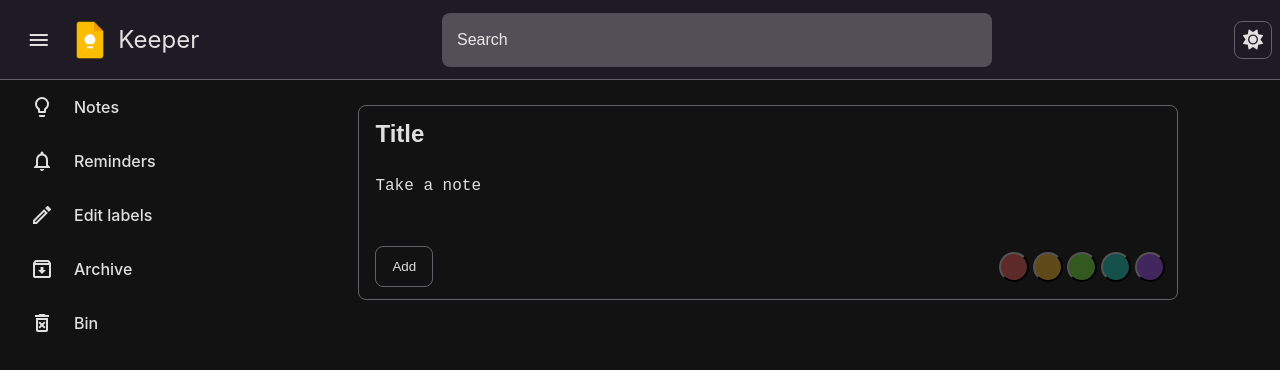
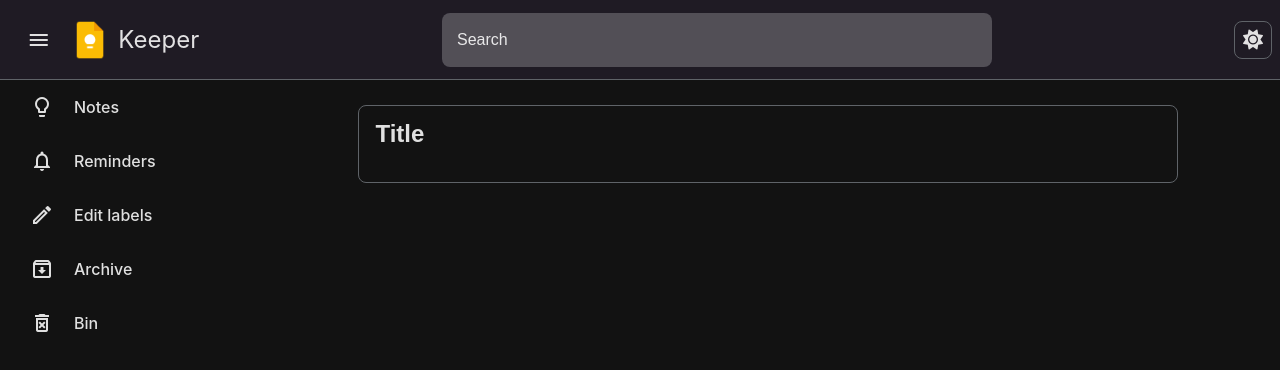
Before and after one commit to Deepak-1373/keeper-app, a React (Create React App) app: page / in a window 1280 px wide. Shown: the top 370 px of the page. Built offline with nearby package versions, Linux system fonts and the light colour scheme.

Commit message:
feat: add focus and blur on note form

```diff
--- a/src/components/ColorList/ColorList.jsx
+++ b/src/components/ColorList/ColorList.jsx
@@ -3,7 +3,7 @@ import { darkColors, lightColors } from "./data";
 import { useTheme } from "../../context";
 import "./ColorList.css";
 
-export const ColorList = ({ handleColorListChange }) => {
+export const ColorList = ({ handleColorListChange, formDisplay }) => {
   const { theme } = useTheme();
 
   const themeValue = theme === "dark" ? darkColors : lightColors;
@@ -15,7 +15,10 @@ export const ColorList = ({ handleColorListChange }) => {
           type="button"
           key={color}
           className="color-picker"
-          style={{ backgroundColor: color }}
+          style={{
+            backgroundColor: color,
+            display: formDisplay ? "block" : "none",
+          }}
           onClick={() => handleColorListChange("backgroundColor", color)}
         ></button>
       ))}
--- a/src/components/NotesForm/NotesForm.jsx
+++ b/src/components/NotesForm/NotesForm.jsx
@@ -6,7 +6,7 @@ import "./NotesForm.css";
 
 export const NotesForm = () => {
   const { notesDispatch } = useNotes();
-
+  const [formDisplay, setFormDisplay] = useState(false);
   const [notes, setNotes] = useState({
     title: "",
     content: "",
@@ -15,6 +15,17 @@ export const NotesForm = () => {
 
   const handleChange = (e, field) => {
     setNotes((prev) => ({ ...prev, [field]: e.target.value }));
+  };
+
+  const handleOnFocus = () => {
+    setFormDisplay(true);
+  };
+
+  const handleOnBlur = (event) => {
+    if (event.target.tagName === "INPUT") {
+      return;
+    }
+    setFormDisplay(false);
   };
 
   const handleSubmit = (e) => {
@@ -44,6 +55,8 @@ export const NotesForm = () => {
         style={{ backgroundColor: notes.backgroundColor }}
         className="form-area flex flex-col justify-center items-start rounded-lg border-base"
         onSubmit={(e) => handleSubmit(e)}
+        onFocus={() => handleOnFocus()}
+        onBlur={(e) => handleOnBlur(e)}
       >
         <input
           required
@@ -55,16 +68,23 @@ export const NotesForm = () => {
         />
         <textarea
           required
+          style={{ display: formDisplay ? "block" : "none" }}
           className="text-input-area w-full text-base bg-inherit text-white border-none outline-none text-base px-4 py-3"
           placeholder="Take a note"
           value={notes.content}
           onChange={(e) => handleChange(e, "content")}
         ></textarea>
         <div className="w-full flex justify-between items-center">
-          <button className="add-btn rounded-lg text-white bg-inherit px-4 py-3 border-base cursor-pointer">
+          <button
+            style={{ display: formDisplay ? "block" : "none" }}
+            className="add-btn rounded-lg text-white bg-inherit px-4 py-3 border-base cursor-pointer"
+          >
             Add
           </button>
-          <ColorList handleColorListChange={handleColorListChange} />
+          <ColorList
+            formDisplay={formDisplay}
+            handleColorListChange={handleColorListChange}
+          />
         </div>
       </form>
     </div>
```
